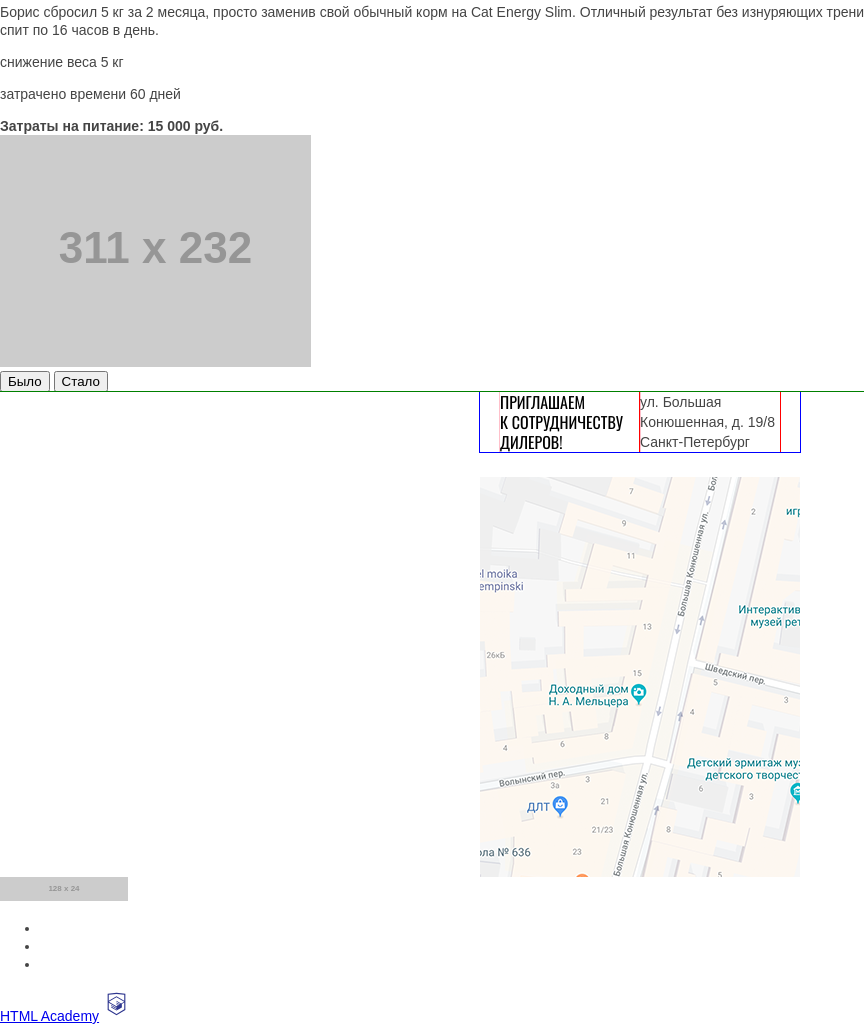
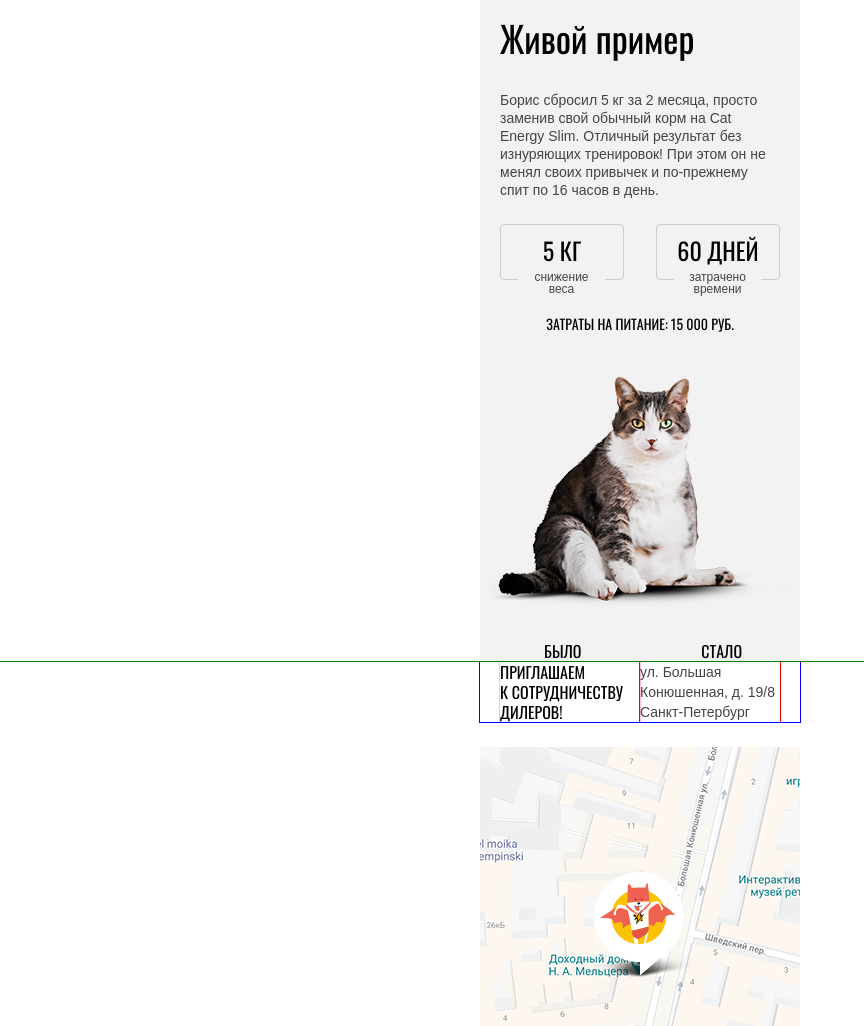
Before and after one commit to alex-bulanov/593835-cat-energy-16, a website: page source/index.html in a window 1280 px wide. Shown: the part 1774-2800 px from the top of the page, without its empty margins (0-864 px from the left). Drawn offline with nearby package versions, Linux system fonts and the light colour scheme; files that its build step writes are made by us from their sources; placeholder pictures from the web are drawn by us.

Commit message:
Продолжаем стилизацию

```diff
--- a/source/index.html
+++ b/source/index.html
@@ -30,7 +30,7 @@
       <section class="intro wrapper">
         <h2 class="intro__title">Функциональное питание для котов</h2>
         <b class="intro__slogan">Занялся собой? Займись котом!</b>
-        <img class="intro__profuct-image" src="img/index-can-mobile@1x.png" width="280" height="270" alt="Изображеие «Cat Energy Курица»">
+        <img class="intro__product-image" src="img/index-can-mobile@1x.png" width="280" height="270" alt="Изображеие «Cat Energy Курица»">
         <a class="intro__button button" href="#">Подобрать программу</a>
       </section>
       <section class="products-categories wrapper">
@@ -66,18 +66,25 @@
           </li>
         </ul>
       </section>
-      <section class="example">
+      <section class="example container">
+        <div class="example__wrapper wrapper">
         <h2 class="example__title">Живой пример</h2>
         <p class="example__description">Борис сбросил 5 кг за 2 месяца, просто заменив свой обычный корм на Cat Energy Slim. Отличный результат без изнуряющих тренировок! При этом он не менял своих привычек и по-прежнему спит по 16 часов в день.</p>
-        <p class="example__weight">снижение веса <span class="example__weight-value">5 кг</span></p>
-        <p class="example__time">затрачено времени <span class="example__time-value">60 дней</span></p>
+        <div class="example__plate example__plate--weight">
+          <span class="example__value example__value--weight">5 кг</span>
+          <p class="example__plate-text example__plate-text--weight">снижение веса</p>
+        </div>
+        <div class="example__plate example__plate--time">
+          <span class="example__value example__value--time">60 дней</span>
+          <p class="example__plate-text example__plate-text--time">затрачено времени</p>
+        </div>
         <b class="example__stats">Затраты на питание: 15 000 руб.</b>
+        </div>
         <div class="slider">
-          <img class="slider__image" src="http://placehold.it/311x232" width="311" height="232" alt="Кот до">
+          <img class="slider__image" src="img/before-mobile@1x.png" width="320" height="240" alt="Кот до">
           <div class="slider__toggles">
             <button class="slider__toggle" type="button">Было</button>
             <button class="slider__toggle" type="button">Стало</button>
-          </div>
         </div>
       </section>
     </main>
@@ -87,7 +94,9 @@
         <span class="page-footer__slogan">приглашаем<br> к сотрудничеству дилеров!</span>
         <address class="page-footer__address">ул. Большая Конюшенная, д. 19/8 Санкт-Петербург</address>
       </div>
-      <img class="page-footer__map container" src="img/bg-map-mobile@1x.png" width="320" height="400" alt="схема проезда к офису Интернет-магазина «Cat Energy»">
+      <div class="page-footer__map container">
+        <div class="page-footer__map-pin">ул. Большая Конюшенная, д. 19/8 Санкт-Петербург</div>
+      </div>
       <a class="page-footer__title" href="index.html">
         <img class="page-footer__title-image" src="http://placehold.it/128x24" width="128" height="24" alt="Интернет-магазина «Cat Energy»">
       </a>
--- a/source/less/advantages.less
+++ b/source/less/advantages.less
@@ -1,5 +1,6 @@
 .advantages {
   padding-top: 9px;
+  padding-bottom: 37px;
 }
 
 .advantages__list {
--- a/source/less/button.less
+++ b/source/less/button.less
@@ -10,6 +10,7 @@
   text-decoration: none;
   text-transform: uppercase;
   color: #ffffff;
+  border: none;
   background-color: #68b738;
   word-wrap: break-word;
   word-break: break-all;
--- /dev/null
+++ b/source/less/example.less
@@ -0,0 +1,84 @@
+.example {
+  padding-top: 17px;
+  background-color: #f2f2f2;
+}
+
+.example__wrapper {
+  display: flex;
+  flex-wrap: wrap;
+  justify-content: space-between;
+}
+
+.example__title {
+  margin: 0;
+  margin-bottom: 9px;
+  padding: 0;
+  font-family: "Oswald Regular", "Arial", sans-serif;
+  font-size: 36px;
+  font-style: normal;
+  font-weight: 400;
+  line-height: 60px;
+  color: #000000;
+}
+
+.example__description {
+  margin-bottom: 25px;
+  width: 267px;
+  font-family: "Arial", sans-serif;
+  font-size: 14px;
+  font-weight: 400;
+  line-height: 18px;
+  color: #444444;
+}
+
+.example__plate {
+  margin-bottom: 34px;
+  padding-top: 13px;
+  display: inline-block;
+  position: relative;
+  width: 124px;
+  height: 56px;
+  text-align: center;
+  border: 1px solid #cdcdcd;
+  border-radius: 4px;
+}
+
+.example__value {
+  font-family: "Oswald Regular", "Arial", sans-serif;
+  font-size: 24px;
+  font-style: normal;
+  font-weight: 400;
+  line-height: 24px;
+  text-transform: uppercase;
+  color: #000000;
+}
+
+.example__plate-text {
+  padding: 0 5px;
+  position: absolute;
+  left: 50%;
+  top: 34px;
+  width: 87px;
+  font-family: "Arial", sans-serif;
+  font-size: 12px;
+  font-weight: 400;
+  line-height: 12px;
+  color: #444444;
+  text-align: center;
+  background-color: #f2f2f2;
+  transform: translateX(-44px);
+}
+
+.example__stats {
+  margin-bottom: 34px;
+  margin-left: auto;
+  margin-right: auto;
+  font-family: "Oswald Regular", "Arial", sans-serif;
+  font-size: 14px;
+  font-style: normal;
+  font-weight: 400;
+  line-height: 20px;
+  text-transform: uppercase;
+  text-align: center;
+  color: #000000;
+}
--- a/source/less/page-footer.less
+++ b/source/less/page-footer.less
@@ -35,3 +35,23 @@
 
   outline: 1px solid red;
 }
+
+.page-footer__map {
+  position: relative;
+  width: 320px;
+  height: 400px;
+  background-color: #f2f2f2;
+  background-image: url("../img/bg-map-mobile@1x.png");
+  background-repeat: no-repeat;
+}
+
+.page-footer__map-pin {
+  position: absolute;
+  left: 98px;
+  bottom: 169px;
+  width: 124px;
+  height: 106px;
+  font-size: 0;
+  background-image: url("../img/map-pin.png");
+  background-repeat: no-repeat;
+}
--- /dev/null
+++ b/source/less/slider.less
@@ -0,0 +1,29 @@
+.slider__image {
+  margin: 0;
+  margin-bottom: 28px;
+  padding: 0;
+  width: 320px;
+  height: 240px;
+}
+
+.slider__toggles {
+  margin: 0 auto;
+  padding-left: 38px;
+  padding-right: 32px;
+  display: flex;
+  justify-content: space-between;
+  width: 280px;
+}
+
+.slider__toggle {
+  font-family: "Oswald Regular", "Arial", sans-serif;
+  font-size: 16px;
+  font-style: normal;
+  font-weight: 400;
+  line-height: 20px;
+  text-transform: uppercase;
+  text-align: center;
+  color: #000000;
+  border: none;
+  background-color: transparent;
+}
--- a/source/less/style.less
+++ b/source/less/style.less
@@ -24,6 +24,8 @@
 @import "products-categories";
 @import "advantages";
 @import "page-footer";
+@import "example";
+@import "slider";
 
 *,
 *::before,
@@ -36,8 +38,9 @@
 }
 
 body {
-  margin: 0;
+  margin: 0 auto;
   padding: 0;
+  min-width: 320px;
   font-family: "Arial", "Tahoma", sans-serif;
   font-size: 14px;
   font-weight: 400;
--- a/source/less/wrapper.less
+++ b/source/less/wrapper.less
@@ -2,5 +2,4 @@
   margin: 0 auto;
   padding: 0 20px;
   width: 320px;
-  outline: 1px solid gold;
 }
```
Also changed, not shown: source/catalog.html (+9 -9 lines), source/form.html (+9 -9 lines), 1 other file.
